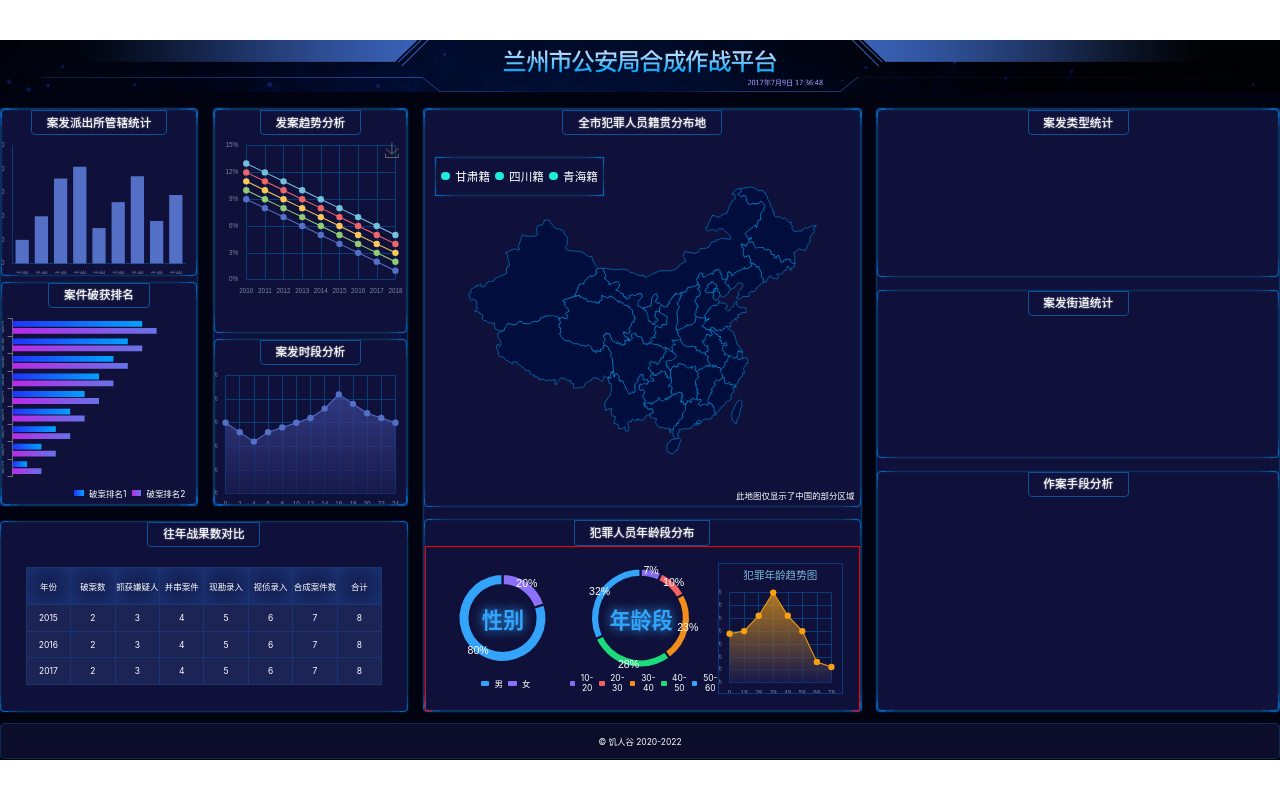
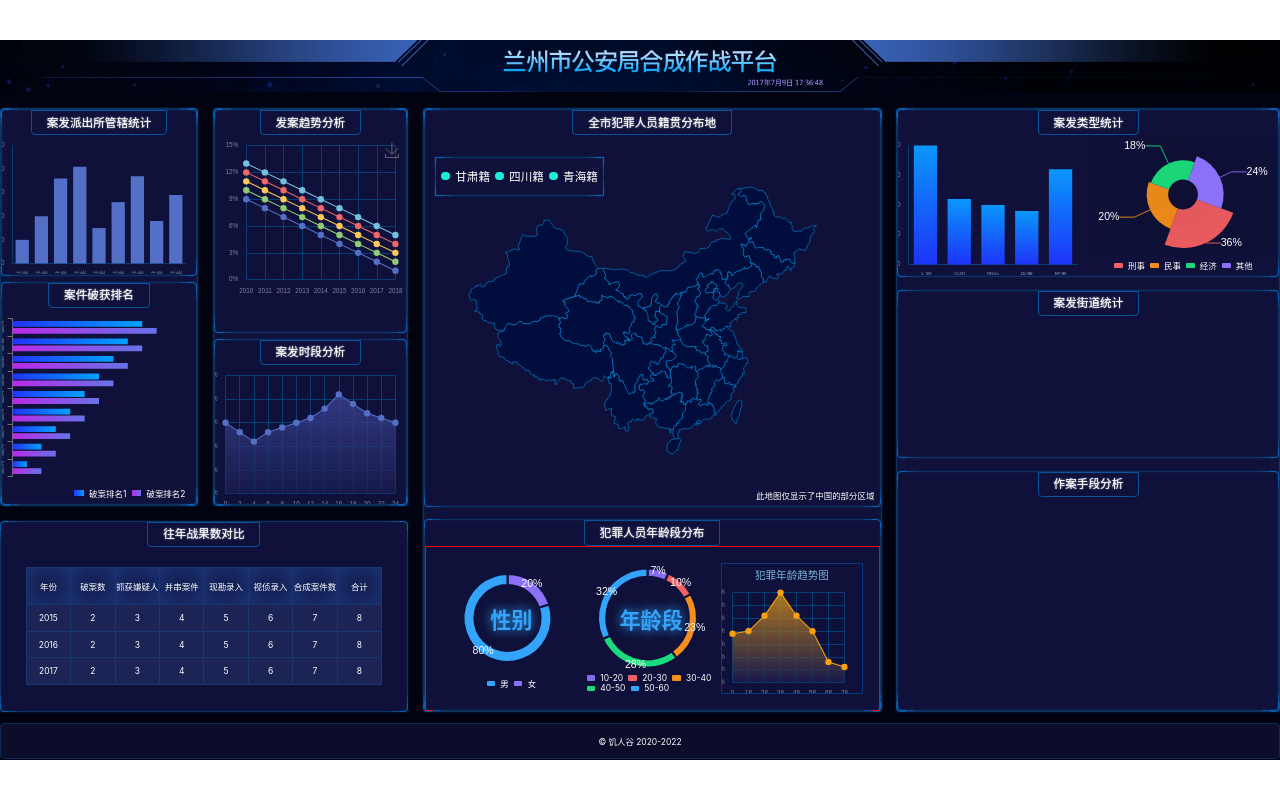
Before and after one commit to ak97z/big-screen, a React (Vite) app: page /#/ in a window 1280 px wide. Built offline with nearby package versions, Linux system fonts and the light colour scheme.

Commit message:
Chart10 11

```diff
--- /dev/null
+++ b/src/components/chart-10.tsx
@@ -0,0 +1,52 @@
+import React, {useEffect, useRef} from 'react';
+import * as echarts from 'echarts';
+import {createEchartsOptions} from '../shared/create-echarts-options';
+
+
+export const Chart10 = () => {
+    const divRef = useRef(null);
+    useEffect(() => {
+        var myChart = echarts.init(divRef.current);
+        myChart.setOption(createEchartsOptions({
+
+            xAxis: {
+                data: ['入室抢劫', '当街偷盗', '团伙诈骗', '刑事案件', '民事案件'],
+                axisTick: {show: false},
+                axisLine: {
+                    lineStyle: {color: '#083B70'}
+                },
+                axisLabel: {
+                    formatter(val) {
+                        if (val.length > 2) {
+                            const array = val.split('');
+                            array.splice(2, 0, '\n');
+                            return array.join('');
+                        } else {
+                            return val;
+                        }
+                    },
+                }
+            },
+            yAxis: {
+                splitLine: {show: false},
+                axisLine: {show: true, lineStyle: {color: '#083B70'}},
+            },
+
+            series: [{
+                type: 'bar',
+                data: [40, 22, 20, 18, 32],
+                color: new echarts.graphic.LinearGradient(0, 0, 0, 1, [{
+                    offset: 0,
+                    color: '#0A97FB'
+                }, {
+                    offset: 1,
+                    color: '#1E34FA'
+                }]),
+
+            }]
+        }));
+    }, []);
+    return (
+                <div className="chart" ref={divRef}></div>
+    );
+};
--- /dev/null
+++ b/src/components/chart-11.tsx
@@ -0,0 +1,61 @@
+import React, {useEffect, useRef} from 'react';
+import * as echarts from 'echarts';
+import {createEchartsOptions} from '../shared/create-echarts-options';
+import {px} from '../shared/px';
+
+export const Chart11 = () => {
+    const divRef = useRef(null);
+    const colors = ['#F46064', '#F38E1C', '#1CDB7C', '#8D70F8', '#33A4FA'];
+    useEffect(() => {
+        var myChart = echarts.init(divRef.current);
+
+        myChart.setOption(createEchartsOptions({
+            color: colors,
+            xAxis: {show: false},
+            yAxis: {show: false},
+            legend: {show: false},
+            series: [
+                {
+                    startAngle: -20,
+                    type: 'pie',
+                    radius: ['25%', '90%'],
+                    avoidLabelOverlap: false,
+                    label: {
+                        show: true, position: 'outside', textStyle: {color: 'white', fontSize: px(20)},
+                        distanceToLabelLine: 0,
+                        formatter(options) {
+                            return options.value * 100 + '%';
+                        }
+                    },
+                    labelLine: {show: true, length: 0},
+                    roseType: 'area',
+                    itemStyle: {
+                        shadowBlur: px(200),
+                        shadowColor: 'rgba(0, 0, 0, 0.5)'
+                    },
+                    data: [
+                        {value: 0.36, name: '刑事案件'},
+                        {value: 0.20, name: '民事案件'},
+                        {value: 0.18, name: '经济案件'},
+                        {value: 0.24, name: '其他案件'},
+                    ]
+                }
+            ]
+        }));
+    }, []);
+
+    return (
+        <div className="年龄段-图1">
+            <div className="chart">
+                <div className="main" ref={divRef}/>
+            </div>
+            <div className="legend">
+                <span style={{background: colors[0]}} />刑事
+                <span style={{background: colors[1]}} />民事
+                <span style={{background: colors[2]}} />经济
+                <span style={{background: colors[3]}} />其他
+            </div>
+        </div>
+
+    );
+};
--- a/src/pages/home.scss
+++ b/src/pages/home.scss
@@ -264,7 +264,7 @@
         display: flex;
         align-items: center;
         justify-content: center;
-
+        flex-wrap: wrap; padding-right: px(10);
         > span {
           display: inline-block; width: px(16); height: px(10);
           border-radius: px(2); margin: 0 px(10);
--- a/src/pages/home.tsx
+++ b/src/pages/home.tsx
@@ -10,6 +10,8 @@ import {Chart6} from '../components/chart-6';
 import {Chart7} from '../components/chart-7';
 import {Chart8} from '../components/chart-8';
 import {Chart9} from '../components/chart-9';
+import {Chart10} from '../components/chart-10';
+import {Chart11} from '../components/chart-11';
 
 export const Home = () => {
     const year = new Date().getFullYear();
@@ -43,7 +45,8 @@ export const Home = () => {
                     <div className="bordered row1 案发类型">
                         <h2>案发类型统计</h2>
                         <div className="charts">
-
+                            <Chart10/>
+                            <Chart11/>
                         </div>
                     </div>
                     <div className="bordered row2 案发街道">
```
